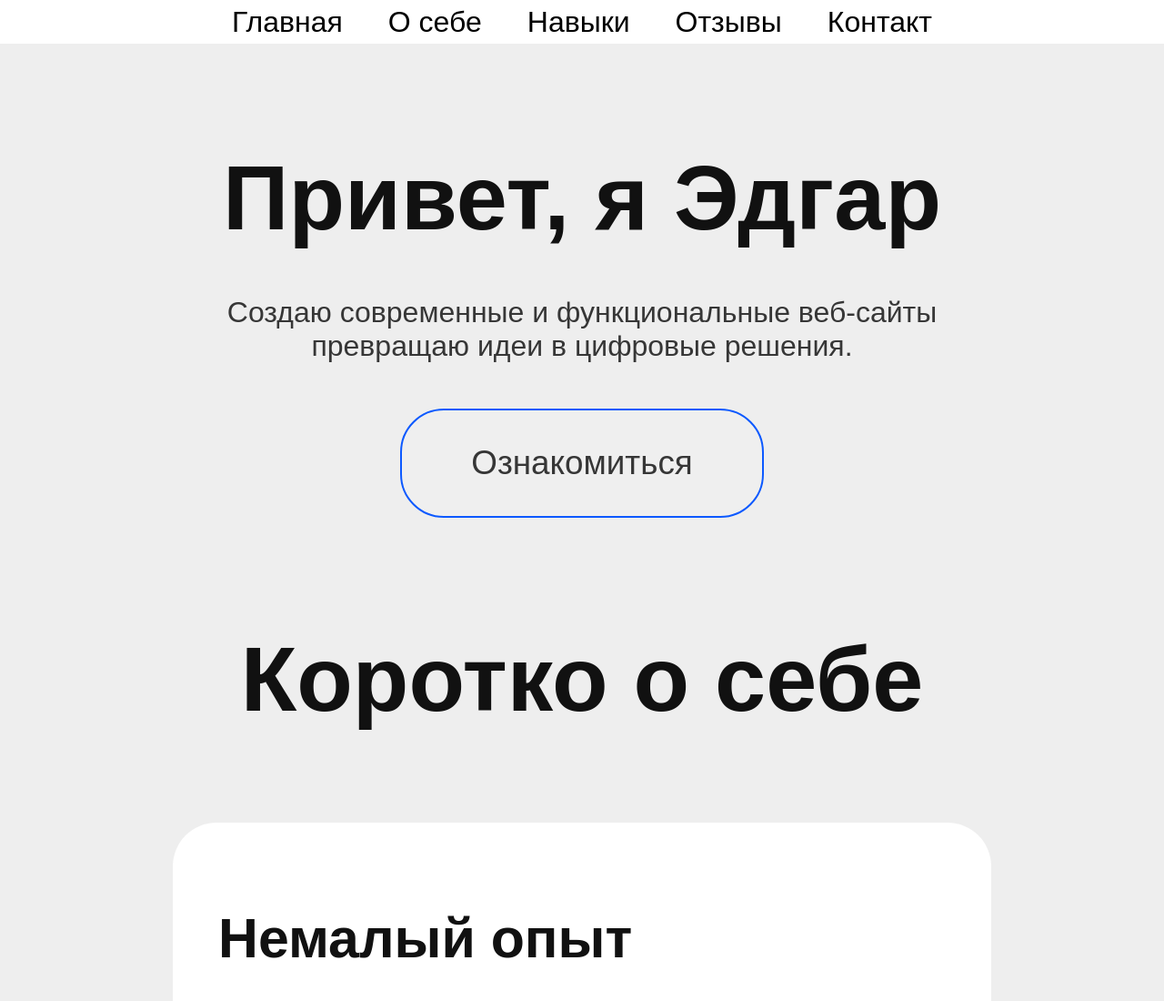
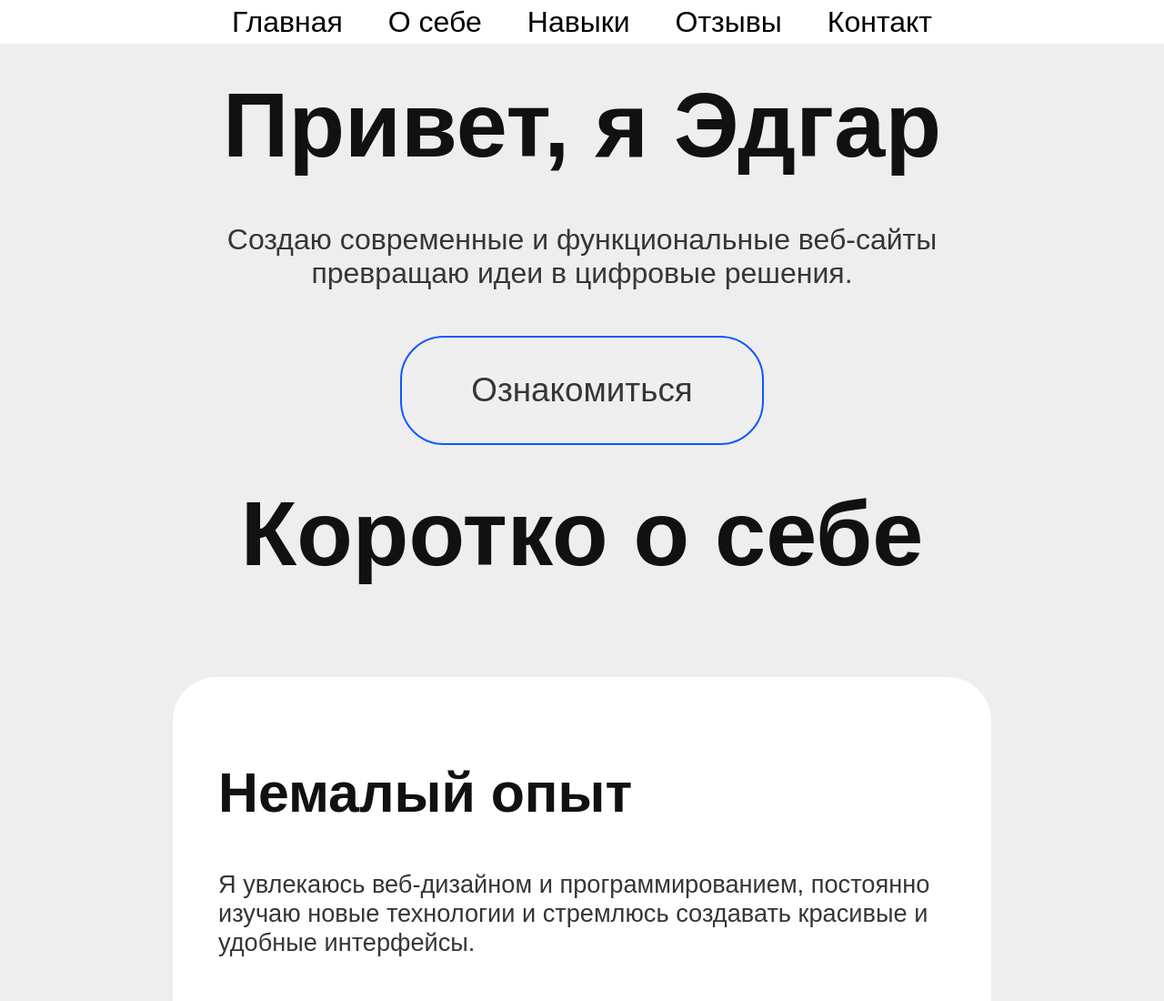
Before and after one commit to Edqwird/porfolio, a plain HTML site: page index.html in a window 1280 px wide. Shown: the top 1100 px of the page at 91% size. Drawn offline with Linux system fonts and the light colour scheme.

Commit message:
Add files via upload

```diff
--- a/main.css
+++ b/main.css
@@ -47,8 +47,8 @@ html {
 
 
 .titleOne {
-    padding-top: 20vh;
-    margin-bottom: 15vh;
+    padding-top: 10vh;
+    margin-bottom: 5vh;
     width: 100%;
     /* min-height: 10vh; */
     display: flex;
```
